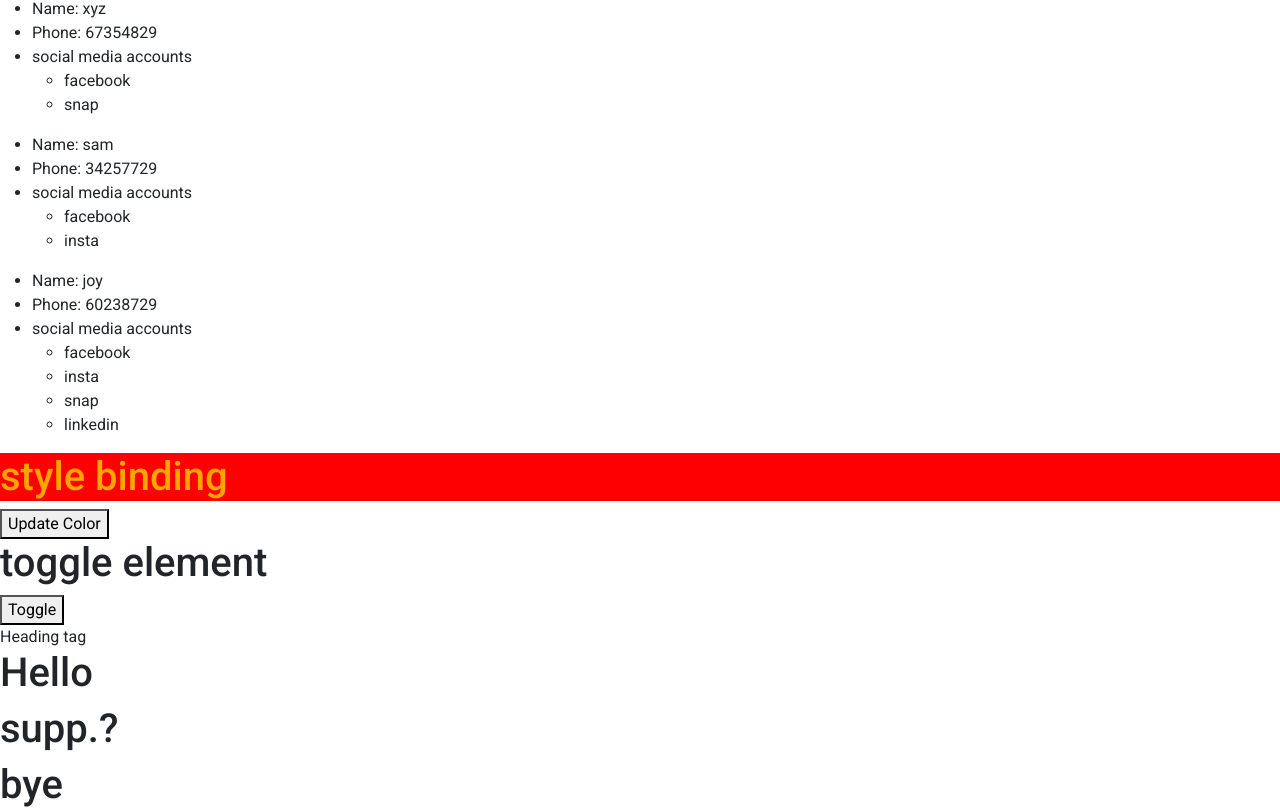
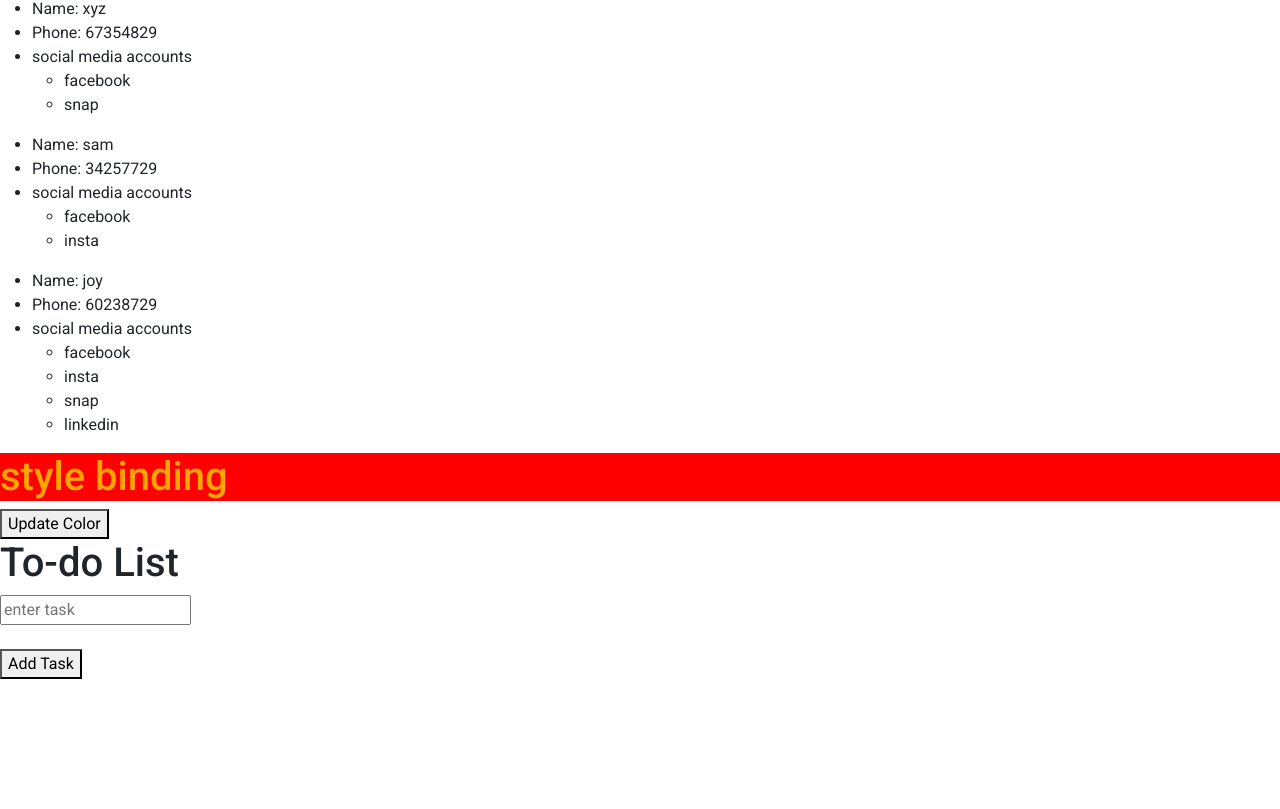
Before and after one commit to bhavisha550/angular, an Angular app: page / in a window 1280 px wide. Shown: the part 2480-3289 px from the top of the page. After the commit the page ends 3159 px from the top, so only its background shows below. Built offline with nearby package versions, Linux system fonts and the light colour scheme.

Commit message:
todo list

```diff
--- a/src/app/app.component.html
+++ b/src/app/app.component.html
@@ -103,9 +103,9 @@
 
 
 
-<!-- basic form -->
+<!-- basic form  -->
 <!-- <h1> {{title12}}</h1>
-<form #Enrollment="ngForm" (ngSubmit)="getInfo(Enrollment)">
+ <form #Enrollment="ngForm" (ngSubmit)="getInfo(Enrollment)">
 
     <input type="text" ngModel name="patient" placeholder="enter patient name" />
     <br/><br/>
@@ -115,11 +115,11 @@
     <br/><br/>
     <button>Register</button>
     <br/>
-</form> -->
+</form>  -->
 
 
 <!--toggle element-->
-<h1> {{title13}} </h1>
+<!-- <h1> {{title13}} </h1>
 <button (click)="toggle()">Toggle</button>
 <div *ngIf="shows">
     Heading tag
@@ -127,12 +127,14 @@
     <h1>supp.?</h1>
     <h1>bye</h1>
 </div>
-<br/>
+<br/> -->
 
-<!--bootstrap (library or framework)-->
-<!-- <h1> {{title14}} </h1>
-<p>
-    <ngb-alert [dismissible]="false">
-        <strong>Warning!</strong> Check yourself.
-    </ngb-alert>
-</p> -->
+<!--to-do-list-->
+<h1> {{title15}} </h1>
+<input type="text" placeholder="enter task" #task />
+<br/><br/>
+<button (click)="addTask(task.value)">Add Task</button>
+<br/><br/>
+<ul *ngFor="let some of list">
+    <li> {{some.fullName}} <button (click)="removeTask(some.id)">Remove</button></li>
+</ul>
--- a/src/app/app.component.ts
+++ b/src/app/app.component.ts
@@ -118,4 +118,17 @@ export class AppComponent {
   //bootstrap
   title14 = 'bootstrap'
 
+  //to-do list
+  title15 = 'To-do List'
+  list:any[]=[];
+  addTask(some:string)
+  {
+    this.list.push({id:this.list.length, fullName:some});
+    console.warn(this.list);
+  }
+  removeTask(id:number)
+  {
+    console.warn(id)
+    this.list=this.list.filter(some=>some.id!==id)
+  }
 }
```
